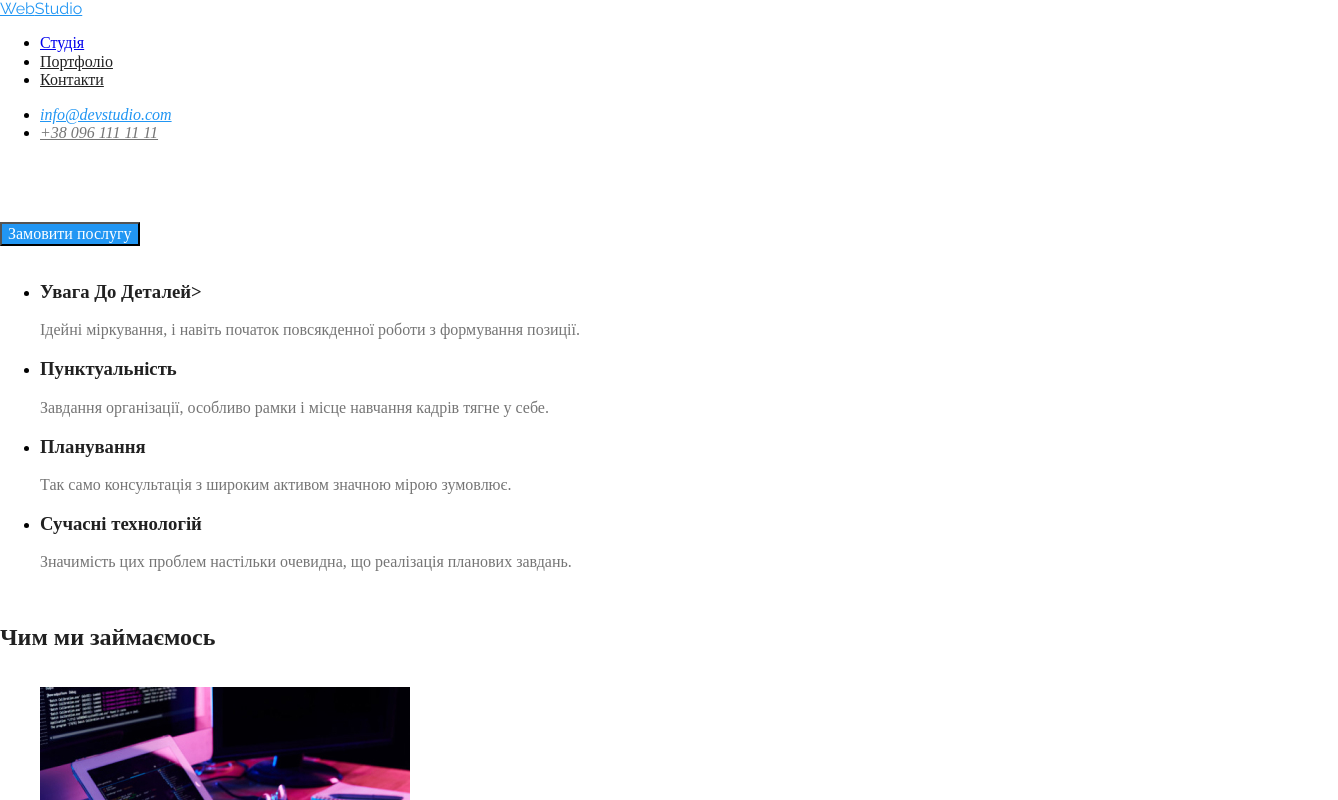
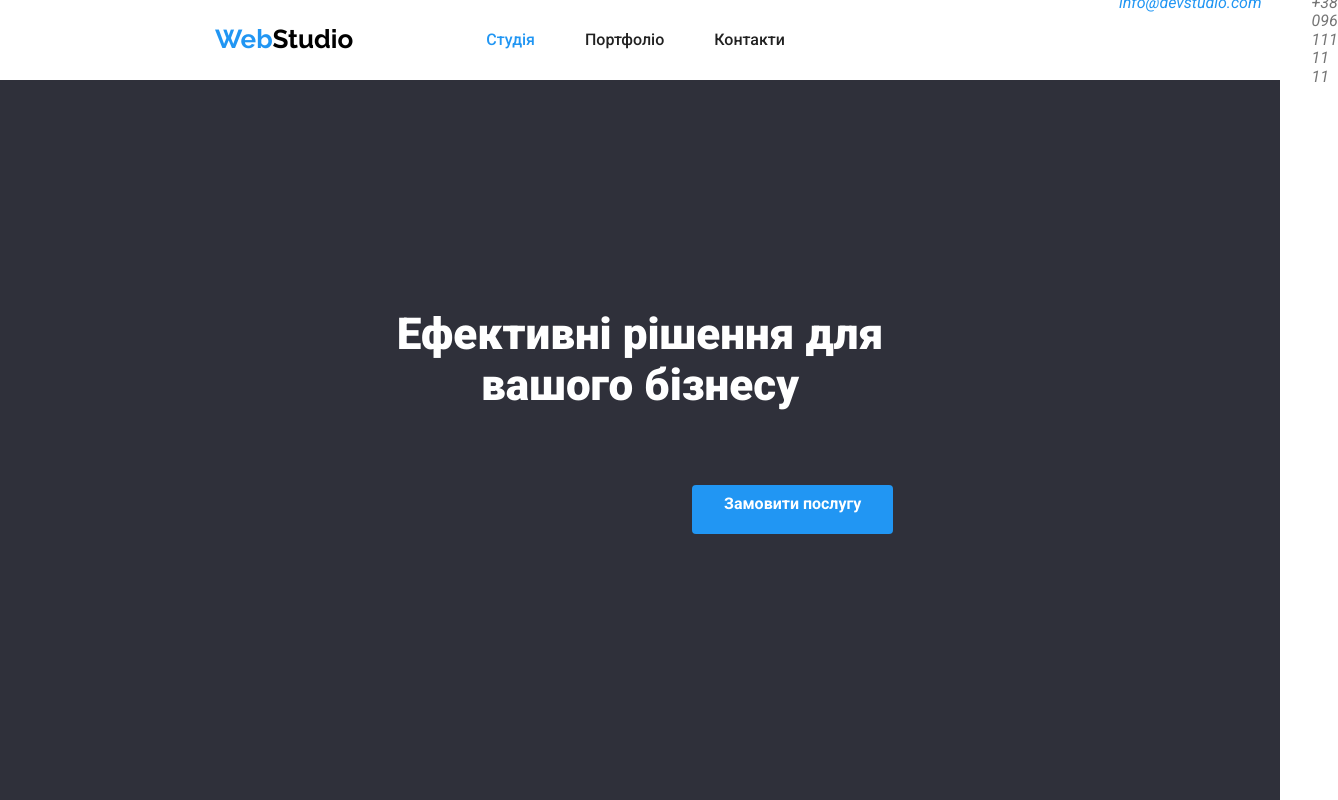
Before and after one commit to kyryl350225/WebStudioHomework, a plain HTML site: page index.html in a window 1280 px wide. Shown: the top 800 px of the page, 1338 px wide, since content can reach past the window. Drawn offline with nearby package versions, Linux system fonts and the light colour scheme.

Commit message:
made header and hero

```diff
--- a/css/style.css
+++ b/css/style.css
@@ -1,14 +1,27 @@
 body {
-  font-family: "Roboto, sans serif";
+  font-family: "Roboto", sans-serif;
+}
+ul {
+  display: flex;
+  list-style: none;
+}
+a {
+  text-decoration: none;
 }
 .container {
   height: 2279px;
-  width: 1600;
+  width: 1605px;
 }
 .header {
   display: flex;
+  background-color: #2F303A;
+  border-bottom: #ececec 1px solid;
+}
+.header-container {
+  display: flex;
+  padding-left: 215px;
   align-items: center;
-  justify-content: center;
+  height: 80px;
 }
 .header-logo {
   width: 1600px;
@@ -17,19 +30,30 @@ body {
 .logo {
   color: #000;
   font-family: "Raleway", sans-serif;
+  margin-right: 93px;
+  font-weight: 700;
 }
 .logo-start {
   color: #2196f3;
   font-family: "Raleway", sans-serif;
+  font-weight: 700;
+  font-size: 26px;
 }
 .nav {
   color: #212121;
+  margin-left: 50px;
+  font-weight: 500;
+  font-size: 14;
 }
 .nav-studio {
   color: #2196f3;
+  font-weight: 500;
+  font-size: 14;
 }
 .header-email {
   color: #2196f3;
+  margin-left: 294px;
+  margin-right: 50px;
 }
 .header-tel {
   color: #757575;
@@ -37,21 +61,47 @@ body {
 .hero {
   justify-content: center;
   align-items: center;
+  background-color: #2F303A;
 }
 .hero-container {
   width: 1600;
   height: 600px;
+  padding-top: 200px;
+  justify-content: center;
+  align-items: center;
 }
 .hero-title {
   color: #fff;
+  font-weight: 900;
+  text-align: center;
+  font-size: 44px;
+}
+.hero-logo {
+  justify-content: center;
+  align-items: center;
 }
 .hero-button {
   background-color: #2196f3;
   color: #fff;
+  border: none;
+  border-radius: 4px;
+  margin-left: 692px;
+  font-weight: 700;
+  font-size: 16px;
+  padding-top: 10px;
+  padding-right: 32px;
+  padding-bottom: 20px;
+  padding-left: 32px;
+  margin-bottom: 200px;
+  margin-top: 45px;
 }
 .info {
   justify-content: center;
   align-items: center;
+}
+.info-box {
+  align-items: center;
+  justify-content: center;
 }
 .info-container {
   height: 766px;
@@ -69,15 +119,19 @@ body {
 .info-list-element {
   color: #757575;
 }
-.second-title {
+.team {
+  background-color: #F5F4FA;
+}
+.team-title {
   color: #212121;
+}
+.team-box {
+  justify-content: center;
+  align-items: center;
 }
 .team-container {
   height: 648px;
   width: 1600px;
-}
-.team-box {
-  display: flex;
 }
 .team-title {
   color: #212121;
@@ -88,7 +142,10 @@ body {
 .team-element {
   color: #757575;
 }
-.fotter-container {
+.footer {
+  background-color: #2F303A;
+}
+.footer-container {
   width: 1600px;
   height: 252px;
 }
--- a/index.html
+++ b/index.html
@@ -20,10 +20,11 @@
 
   <body>
     <header>
-      <a href="#" class="logo-start">Web<span>Studio</span></a>
+      <div class="container, header-container">
+      <a href="#" class="logo-start">Web<span class="logo">Studio</span></a>
       <nav>
         <ul>
-          <li><a href="#" class="van-studio">Студія</a></li>
+          <li><a href="#" class="nav-studio">Студія</a></li>
           <li><a href="./portfolio.html" class="nav">Портфоліо</a></li>
           <li><a href="#" class="nav">Контакти</a></li>
         </ul>
@@ -42,10 +43,13 @@
           </li>
         </ul>
       </address>
+      </div>
     </header>
-    <section>
-      <h1 class="hero-title">Ефективні рішення для вашого бізнесу</h1>
+    <section  class="hero">
+      <div class="container, hero-container">
+      <h1 class="hero-title">Ефективні рішення для<br> вашого бізнесу</h1>
       <button class="hero-button">Замовити послугу</button>
+      </div>
     </section>
     <section>
       <div class="info-box">
@@ -97,9 +101,9 @@
         </ul>
       </div>
     </section>
-    <section>
+    <section class="team">
       <h2 class="team-title">Наша команда</h2>
-      <div class="team.box">
+      <div class="team-box-people">
         <ul>
           <li>
             <img src="./IMG/person1.jpg" alt="a man" />
@@ -124,7 +128,7 @@
         </ul>
       </div>
     </section>
-    <footer>
+    <footer class="footer">
       <a href="#" class="logo-start"
         >Web<span class="logo-footer">Studio</span></a
       >
```
